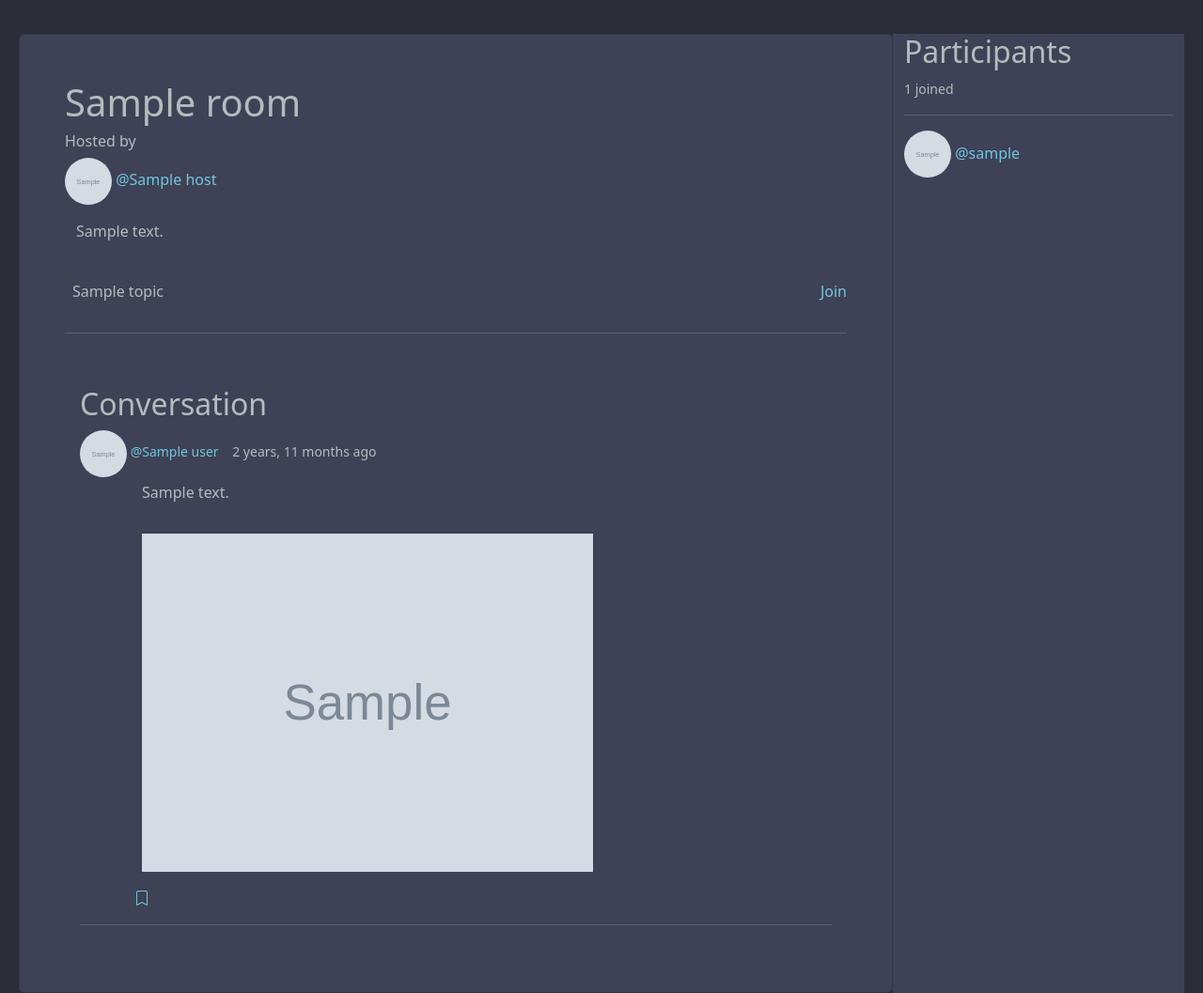
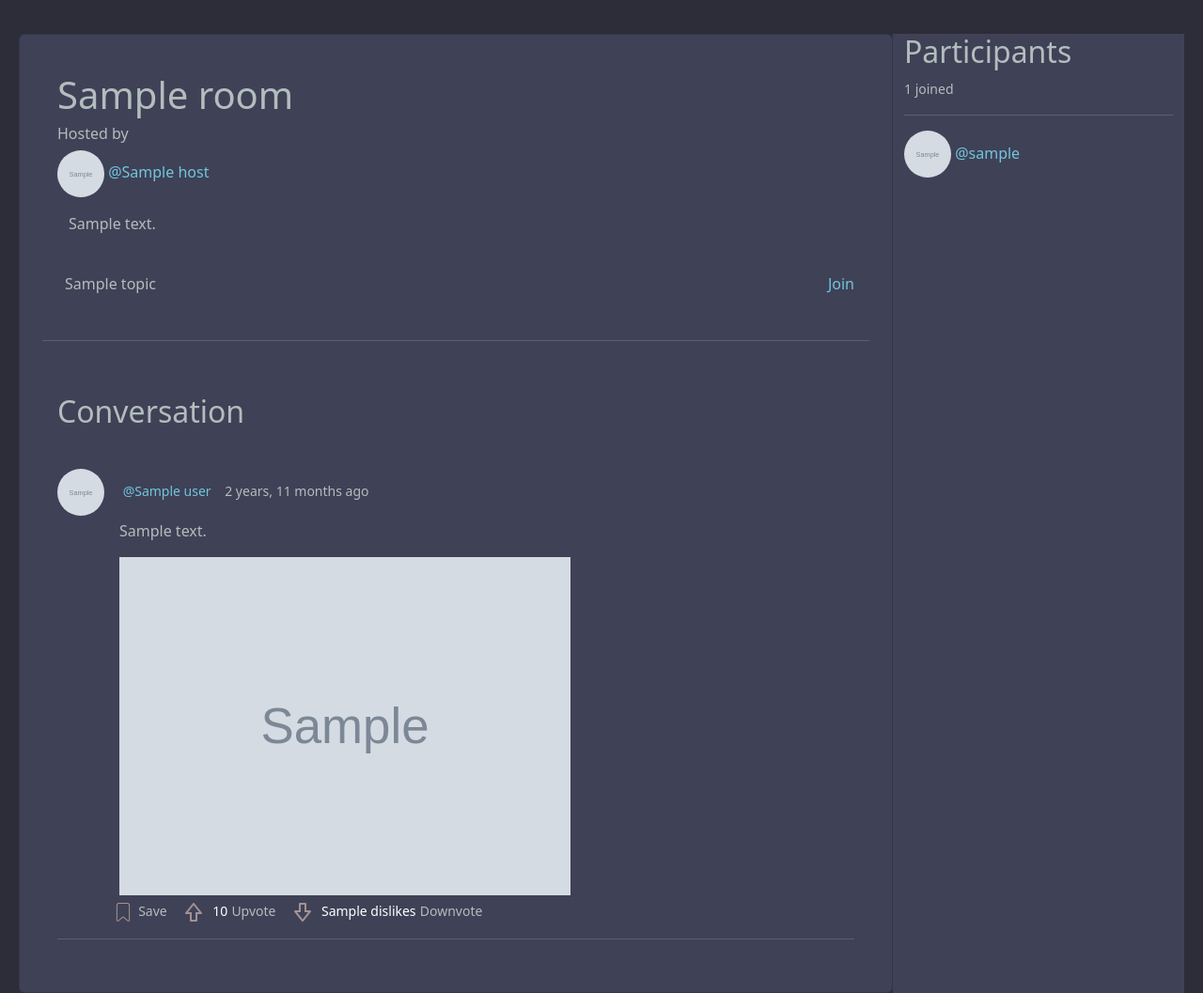
Before and after one commit to ListowelAdolwin/study_mate_app, a Django app: template baseapp/templates/baseapp/room.html in a window 1280 px wide. Shown: the part 64-1121 px from the top of the page at 94% size. Run offline with Django 3.2, Linux system fonts and the light colour scheme; the template is opened without the code that fills it: most values are stand-ins (such as "Sample title", 1, 10 or a date in 2020); grey boxes marked "Sample" are stand-in pictures; parts of the project's set-up code (start-up, migrations or seed data) failed here and were passed over; some libraries are stand-ins or nearby versions.

Commit message:
Added a like and dislike feature

```diff
--- a/baseapp/templates/baseapp/room.html
+++ b/baseapp/templates/baseapp/room.html
@@ -10,13 +10,15 @@
         background-color: #3f4156;
     }
 
+
+
 </style>
 
 {% load static %}
 
 <div class="room-wrapper mx-lg-1 row justify-content-between room-mobile-display">
-    <div class="col-9 mydiv p-5 card room-mobile-display">
-        <div>
+    <div class="col-9 mydiv p-lg-4 card room-mobile-display">
+        <div class="p-lg-3 pt-3">
             {% if rooms.host == request.user %}
             <div class="float-end">
                 <a href="{% url 'update_room' rooms.id %}"><span><i class="bi bi-pencil"></i></span></a>
@@ -53,48 +55,91 @@
 
         <div class="messages-wrapper bg-ark p-3">
             <h2>Conversation</h2>
+            <div class="tooltip">Hover over me
+            <span class="tooltiptext">Tooltip text</span>
+            </div>
             {% for message in room_messages %}
             <div>
 
-                <small>
+                <small class="">
                     {% if message.user.profile.avatar %}
                     <img src="{{message.user.profile.avatar.url}}" alt="Avatar" class="profile-pic">
                     {% else %}
                     <img class="profile-pic" src="{% static 'images/my.jpg' %}" alt="profile pic">
                     {% endif %}
-                    <a href="{% url 'user-profile' message.user.id %}">@{{message.user}}</a>
+                    <a class="ms-3" href="{% url 'user-profile' message.user.id %}">@{{message.user}}</a>
                     &nbsp;&nbsp; {{message.updated|timesince}} ago
                 </small>
                 <div class="message-body">
                     <p class="mt-1 ms-3">
                         {{message.body}}
                     </p>
-                    <div class="p-3">
+                    <div class="pb-1 ms-3 room-post-image">
                         {% if message.image %}
                         <a href="{{message.image.url}}"><img class="room-post-image" src="{{message.image.url}}"
                                 alt="Post"></a>
                         {% endif %}
                     </div>
-                    <div class="d-flex">
-                        {% if message.user == request.user %}
-                        <div class="save-tooltip">
-                            <a class="save-tooltip" href="{% url 'delete-message' message.id %}"><i
-                                    class="bi bi-trash ms-3"></i></a>
-                            <span class="tooltiptext ms-1">Delete</span>
-                        </div>
+                    <div class="ms-2">
+                        <span class="icon-tooltip">
+                            <a href="{% url 'save' message.id %}">
+                            <svg width="24px" height="24px" viewBox="0 0 24 24" xmlns="http://www.w3.org/2000/svg">
+                                    <g id="Bookmark">
+                                      <path d="M17.6,21.945a1.483,1.483,0,0,1-1.01-.4l-4.251-3.9a.5.5,0,0,0-.68,0L7.409,21.545a1.5,1.5,0,0,1-2.516-1.1V4.57a2.5,2.5,0,0,1,2.5-2.5h9.214a2.5,2.5,0,0,1,2.5,2.5V20.442a1.481,1.481,0,0,1-.9,1.374A1.507,1.507,0,0,1,17.6,21.945ZM12,16.51a1.5,1.5,0,0,1,1.018.395l4.251,3.9a.5.5,0,0,0,.839-.368V4.57a1.5,1.5,0,0,0-1.5-1.5H7.393a1.5,1.5,0,0,0-1.5,1.5V20.442a.5.5,0,0,0,.839.368L10.983,16.9A1.5,1.5,0,0,1,12,16.51Z" fill="#A39292" class="fill-000000"/>
+                                    </g>
+                                  </svg>
+                               <!-- <small>save</small> -->
+                            </a>
+                            <small class="icon-tooltiptext">
+                                Save
+                            </small>
+                        </span>
+                        &nbsp;&nbsp;
+                        <span class="icon-tooltip">
+                            <a href="{% url 'likes' message.id %}">
+                                <?xml version="1.0" ?>
+                                <svg height="24" viewBox="0 0 24 24" width="24" xmlns="http://www.w3.org/2000/svg">
+                                    <path
+                                        d="M12.781 2.375c-.381-.475-1.181-.475-1.562 0l-8 10A1.001 1.001 0 0 0 4 14h4v7a1 1 0 0 0 1 1h6a1 1 0 0 0 1-1v-7h4a1.001 1.001 0 0 0 .781-1.625l-8-10zM15 12h-1v8h-4v-8H6.081L12 4.601 17.919 12H15z "
+                                        fill="#A39292" class="fill-000000" />
+                                </svg>
+                                &nbsp;<small><span class="text-white">{{message.likes}}</span></small>
+                            </a>
+                            <small class="icon-tooltiptext">
+                                Upvote
+                            </small>
+                        </span>
+                         &nbsp;&nbsp;
+                        <span class="icon-tooltip">
+                            <a href="{% url 'dislike' message.id %}">
+                                <?xml version="1.0" ?>
+                                <?xml version="1.0" ?><svg height="24" viewBox="0 0 24 24" width="24" xmlns="http://www.w3.org/2000/svg"><path d="M20.901 10.566A1.001 1.001 0 0 0 20 10h-4V3a1 1 0 0 0-1-1H9a1 1 0 0 0-1 1v7H4a1.001 1.001 0 0 0-.781 1.625l8 10a1 1 0 0 0 1.562 0l8-10c.24-.301.286-.712.12-1.059zM12 19.399 6.081 12H10V4h4v8h3.919L12 19.399z" fill="#A39292" class="fill-000000"/></svg>
+                                &nbsp;<small><span class="text-white">{{message.dislikes}}</span></small>
+                            </a>
+                            <small class="icon-tooltiptext">
+                                Downvote
+                            </small>
+                        </span>
+                        &nbsp;&nbsp;
+                        <span class="icon-tooltip">
+                            {% if message.user == request.user %}
+                            <a class="" href="{% url 'delete-message' message.id %}">
+                                <i class="fa fa-trash-o" aria-hidden="true"></i>
+                                <!--&nbsp;<small>delete</small>-->
+                            </a>
+                            <small class="icon-tooltiptext container">
+                                Delete
+                            </small>
+                        </span>
                         {% endif %}
-                        <div class="save-tooltip ms-2">
-                            <a class="save-tooltip" href="{% url 'save' message.id %}"><i
-                                    class="bi bi-bookmark"></i></a>
-                            <span class="tooltiptext ms-1">Save post</span>
-                        </div>
-
                     </div>
                 </div>
 
             </div>
             <hr>
+
             {% endfor %}
+
 
 
         </div>
@@ -106,10 +151,10 @@
                 {% csrf_token %}
                 <input class="" style="height:50px;font-size:12pt;" class="mobile-message-form" name="body" type="text"
                     placeholder="Write your message here">
-                <input type="file" name="image" id="image">
+            <!--    <input type="file" name="image" id="image">
                 <button class="btn btn-primary" type="submit"><i class="bi bi-send-fill"></i></button>
+                -->
             </form>
-
         </div>
         {% endif %}
     </div>
```
